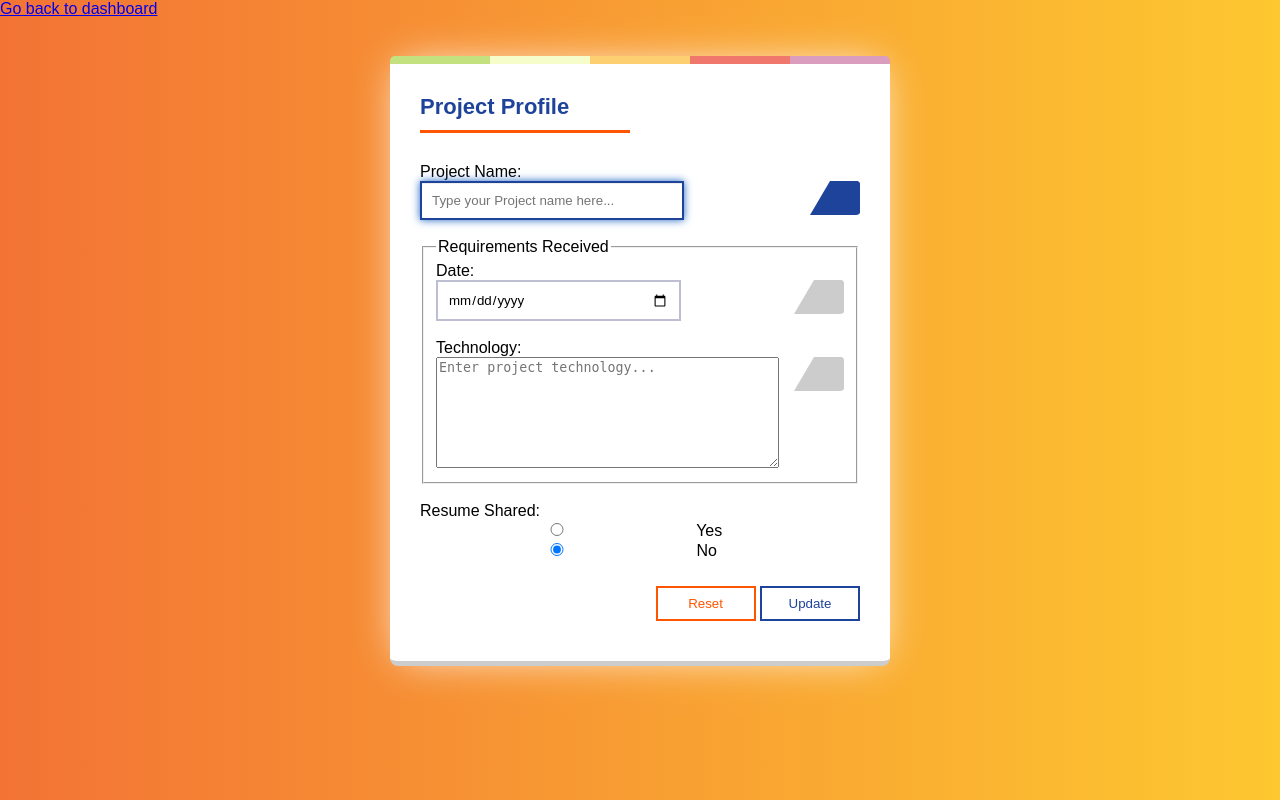
After one commit to Ayushy842/BDE-project, a Django app: template data_collection/app/templates/edit_project.html in a window 1280 px wide. The commit adds this page. Run offline with Django 3.2, Linux system fonts and the light colour scheme; the template is opened without the code that fills it, so the values that code supplies are empty; some libraries are stand-ins or nearby versions.

Commit message:
Updated some changes in project 1)dashboard.html added edit and delete url 2)urls.py added the path for edit and delete 3)views.py added edit_project and delete view 4)edit_project.html added edit_project.html file.

```diff
--- /dev/null
+++ b/data_collection/app/templates/edit_project.html
@@ -0,0 +1,74 @@
+<!DOCTYPE html>
+{% load static %}
+<html>
+<head>
+    <meta charset="utf-8">
+    <meta http-equiv="X-UA-Compatible" content="IE=edge">
+    <title></title>
+    <meta name="description" content="">
+    <meta name="viewport" content="width=device-width, initial-scale=1">
+    <link rel="stylesheet" href="{% static 'css/project.css' %}">
+    <style>
+        body {
+            background: #FDC830;
+            background: -webkit-linear-gradient(to right, #F37335, #FDC830);
+            background: linear-gradient(to right, #F37335, #FDC830);
+        }
+    </style>
+</head>
+<body>
+    <a class="btn btn-primary" href="{% url 'dashboard' %}" >Go back to dashboard</a>
+    <form class="form" method="POST" action="{% url 'edit_project' project.id %}">
+        {% csrf_token %}
+        <h2>Project Profile</h2>
+        <div class="form-group">
+            <label for="email">Project Name:</label>
+            <br>
+            <div class="relative">
+                <input class="form-control" id="name" name="project_name" type="text" pattern="[a-zA-Z\s]+" required="" autofocus="" title="Username should only contain letters. e.g. Piyush Gupta" autocomplete="" placeholder="Type your Project name here..." value="{{ project.project_name }}">
+                <i class="fa fa-user"></i>
+            </div><br>
+        </div>
+        <fieldset>
+            <legend>Requirements Received</legend>
+    <div class="form-group">
+        <label for="date">Date:</label>
+        <div class="relative">
+            <input class="form-control" type="date" name="date" pattern="\d{2}-\d{2}-\d{4}" required="" placeholder="mention date here...">
+            <i class="fa fa-envelope"></i>
+        </div>
+    </div><br>
+    <div class="form-group">
+        <label for="technology">Technology:</label>
+        <div class="relative">
+            <textarea class="form-control" name="technology" rows="7" cols="40" required="" placeholder="Enter project technology..."></textarea>
+            <i class="fa fa-phone"></i>
+        </div>
+    </div>
+</fieldset><br>
+        <div class="form-group">
+            <label for="resume_shared">Resume Shared:</label>
+            <div class="radio-inline " style='flex-direction:column;'>
+                <label class="radio-label ">
+                    <input type="radio" name="resume_shared" value="yes" required="" {% if project.resume_shared %}checked{% endif %}>
+                    <span class="radio-custom"></span>
+                    <span class="radio-text">Yes</span>
+                </label>
+                <label class="radio-label">
+                    <input type="radio" name="resume_shared" value="no" required="" {% if not project.resume_shared %}checked{% endif %}>
+                    <span class="radio-custom"></span>
+                    <span class="radio-text">No</span>
+                </label>
+            </div>
+        </div><br>
+        <div class="tright">
+            <a href=""><button class="movebtn movebtnre" type="reset"><i class="fa fa-fw fa-refresh"></i> Reset</button></a>
+            <button class="movebtn movebtnsu" type="submit">Update<i class="fa fa-fw fa-paper-plane"></i></button>
+        </div>
+    </form>
+    <script src="{% static 'js/project.js' %}" async defer></script>
+    <script src="https://code.jquery.com/jquery-3.5.1.slim.min.js"></script>
+    <script src="https://cdn.jsdelivr.net/npm/@popperjs/core@2.5.4/dist/umd/popper.min.js"></script>
+    <script src="https://stackpath.bootstrapcdn.com/bootstrap/4.5.2/js/bootstrap.min.js"></script>
+</body>
+</html>
--- a/data_collection/app/urls.py
+++ b/data_collection/app/urls.py
@@ -8,6 +8,8 @@ urlpatterns = [
     path("project/",firstmiddleware(views.project),name="project"),
     path("dashboard/",firstmiddleware(views.dashboard),name="dashboard"),
     path("success/",firstmiddleware(views.success),name="success"),
+    path('delete/<int:project_id>/', views.delete, name='delete'),
+    path('edit_project/<int:project_id>/', views.edit_project, name='edit_project'),
     path("round1/<int:project_id>/",secondmiddleware(views.round1),name="round1"),
     path("round2/<int:project_id>/",secondmiddleware(views.round2),name="round2"),
     path("round3/<int:project_id>/",secondmiddleware(views.round3),name="round3"),
```
Also changed, not shown: data_collection/app/templates/dashboard.html (+26 -18 lines), data_collection/app/views.py (+28 -1 lines).
